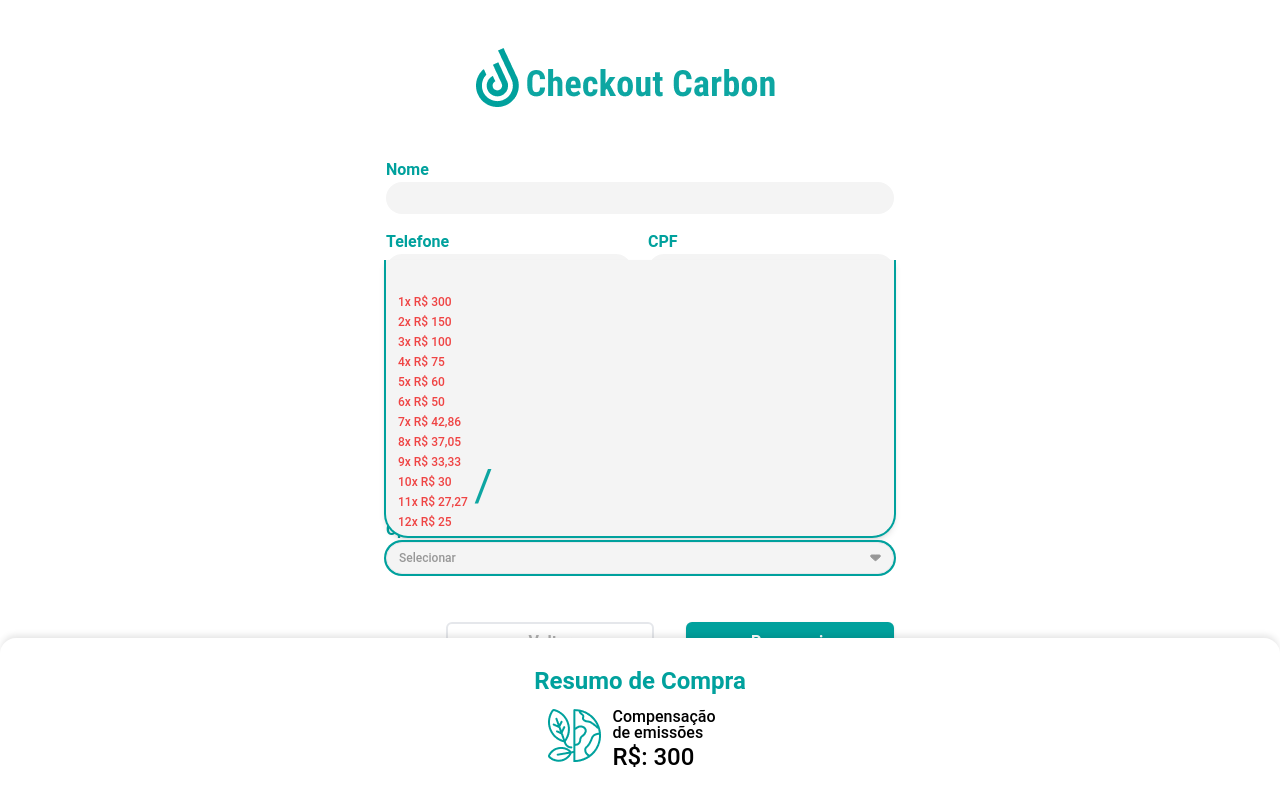
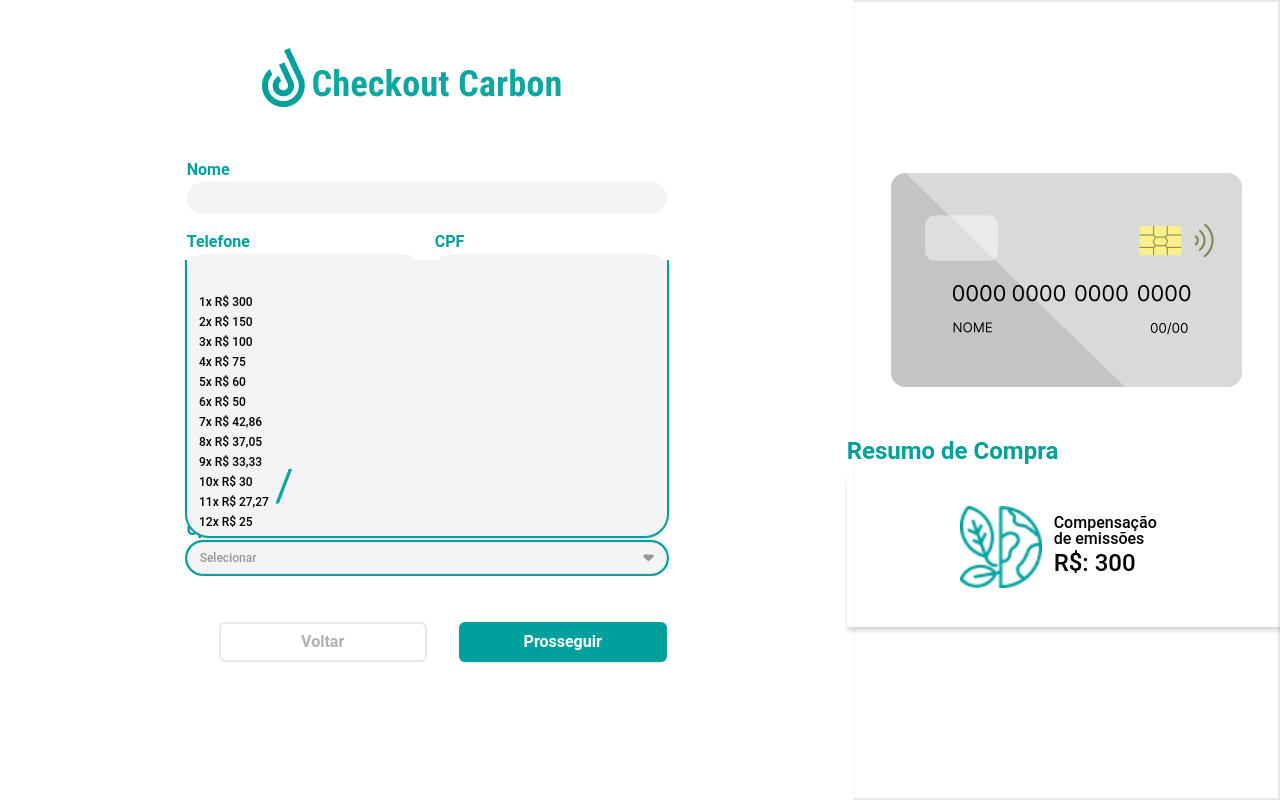
Before and after one commit to SallesCosta/checkout-carbon, a Next.js app: page / in a window 1280 px wide. Both pictures are taken after a click on the button "Selecionar". Built offline with nearby package versions, Linux system fonts and the light colour scheme.

Commit message:
feat(layout): implement responsive design for checkout page

```diff
--- a/src/app/page.tsx
+++ b/src/app/page.tsx
@@ -9,11 +9,10 @@ export default async function Home() {
   return (
     <Stack
       as="main"
-      className="relative min-h-[1000px] min-h-screen overflow-y-auto bg-white"
+      className="relative min-h-[100dvh] overflow-y-auto bg-white md:flex md:flex-row md:justify-between"
     >
       <CheckoutForm />
       <Summary />
-
       <Loader isLoading={false} />
     </Stack>
   )
--- a/src/components/Summary/Summary.tsx
+++ b/src/components/Summary/Summary.tsx
@@ -1,10 +1,20 @@
+'use client'
+
 import React from 'react'
 import { CustomImage } from '@/components/CustomImage/CustomImage'
 import LogoFooter from '@/assets/logo-footer.png'
+import Card from '@/assets/Card.png'
 import { Title, Text } from '@/components/Typography/Typography'
 import { Stack } from '@/components/Stack/Stack'
+import { useResponsive } from '@/helpers/useResponsive/useResponsive'
 
 export const Summary = () => {
+  const { isMobile } = useResponsive()
+
+  return isMobile ? <SummaryFooter /> : <SummarySide />
+}
+
+const SummaryFooter = () => {
   return (
     <div className="fixed bottom-0 z-50 flex h-[162px] w-full flex-col items-center justify-center gap-3 rounded-t-2xl bg-white shadow-[0_-4px_6px_-1px_rgba(0,0,0,0.1)]">
       <Title className="text-primary" text="Resumo de Compra" />
@@ -21,3 +31,24 @@ export const Summary = () => {
     </div>
   )
 }
+
+const SummarySide = () => {
+  return (
+    <div className="flex w-1/3 max-w-[688] flex-col items-center justify-center gap-12 border-2 border-l-gray100">
+      <CustomImage src={Card} alt="card image" />
+      <div className="w-[440px]">
+        <Title className="text-primary" text="Resumo de Compra" />
+        <div className="shadow-default flex h-40 flex-row items-center justify-center gap-3 rounded-t-2xl">
+          <CustomImage src={LogoFooter} alt="logo" width={82} height={82} />
+          <Stack dir="col" className="max-w-[120px]">
+            <Text
+              text="Compensação de emissões"
+              className="text-base leading-4"
+            />
+            <Text as="b" text="R$: 300" className="text-2xl" />
+          </Stack>
+        </div>
+      </div>
+    </div>
+  )
+}
--- a/src/components/ui/select.tsx
+++ b/src/components/ui/select.tsx
@@ -3,11 +3,7 @@
 import * as React from 'react'
 import * as SelectPrimitive from '@radix-ui/react-select'
 import { cn } from '@/lib/utils'
-import {
-  CheckIcon,
-  ChevronDownIcon,
-  ChevronUpIcon,
-} from '@radix-ui/react-icons'
+import { ChevronUpIcon } from '@radix-ui/react-icons'
 import { ChevronDown } from '@/components/CustomIcon/Icon'
 
 const Select = SelectPrimitive.Root
@@ -53,24 +49,6 @@ const SelectScrollUpButton = React.forwardRef<
 ))
 SelectScrollUpButton.displayName = SelectPrimitive.ScrollUpButton.displayName
 
-const SelectScrollDownButton = React.forwardRef<
-  React.ElementRef<typeof SelectPrimitive.ScrollDownButton>,
-  React.ComponentPropsWithoutRef<typeof SelectPrimitive.ScrollDownButton>
->(({ className, ...props }, ref) => (
-  <SelectPrimitive.ScrollDownButton
-    ref={ref}
-    className={cn(
-      'flex cursor-default items-center justify-center py-1',
-      className,
-    )}
-    {...props}
-  >
-    <ChevronDownIcon className="h-4 w-4" />
-  </SelectPrimitive.ScrollDownButton>
-))
-SelectScrollDownButton.displayName =
-  SelectPrimitive.ScrollDownButton.displayName
-
 const SelectContent = React.forwardRef<
   React.ElementRef<typeof SelectPrimitive.Content>,
   React.ComponentPropsWithoutRef<typeof SelectPrimitive.Content>
@@ -95,12 +73,12 @@ const SelectContent = React.forwardRef<
         className={cn(
           'p-1',
           position === 'popper' &&
-            'h-[var(--radix-select-trigger-height)] w-full min-w-[var(--radix-select-trigger-width)] font-medium leading-4 text-red-500',
+            'h-[var(--radix-select-trigger-height)] w-full min-w-[var(--radix-select-trigger-width)] font-medium leading-4',
         )}
       >
         {children}
       </SelectPrimitive.Viewport>
-      <SelectScrollDownButton />
+      {/* <SelectScrollDownButton /> */}
     </SelectPrimitive.Content>
   </SelectPrimitive.Portal>
 ))
@@ -131,11 +109,6 @@ const SelectItem = React.forwardRef<
     )}
     {...props}
   >
-    <span className="absolute right-2 flex h-3.5 w-3.5 items-center justify-center">
-      <SelectPrimitive.ItemIndicator>
-        <CheckIcon className="h-4 w-4" />
-      </SelectPrimitive.ItemIndicator>
-    </span>
     <SelectPrimitive.ItemText>{children}</SelectPrimitive.ItemText>
   </SelectPrimitive.Item>
 ))
@@ -163,7 +136,6 @@ export {
   SelectItem,
   SelectSeparator,
   SelectScrollUpButton,
-  SelectScrollDownButton,
 }
 
 const options = [
--- a/tailwind.config.ts
+++ b/tailwind.config.ts
@@ -16,6 +16,9 @@ const config: Config = {
         gray200: '#B0B0B0',
         ring: 'hsl(var(--ring))',
       },
+      boxShadow: {
+        'default': '0px 4px 4px 0px #00000026',
+      }
     },
   },
   plugins: [require('tailwindcss-animate')],
```
Also changed, not shown: src/assets/Card.png (added).
